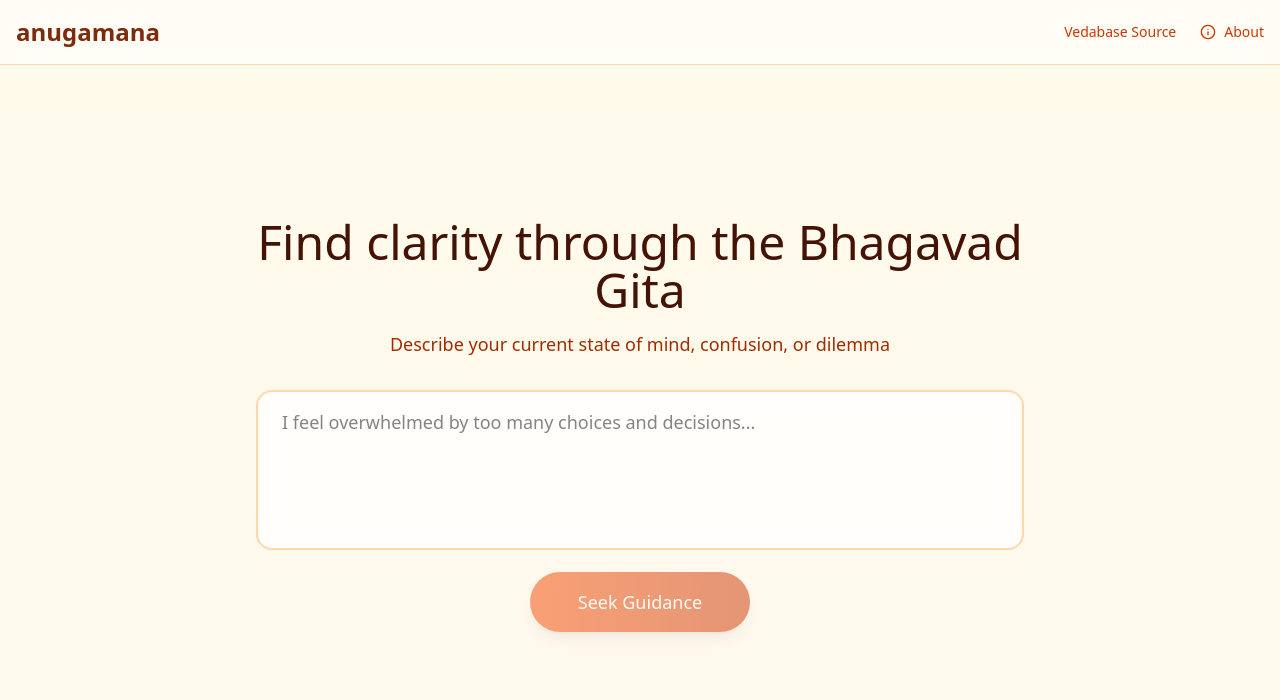
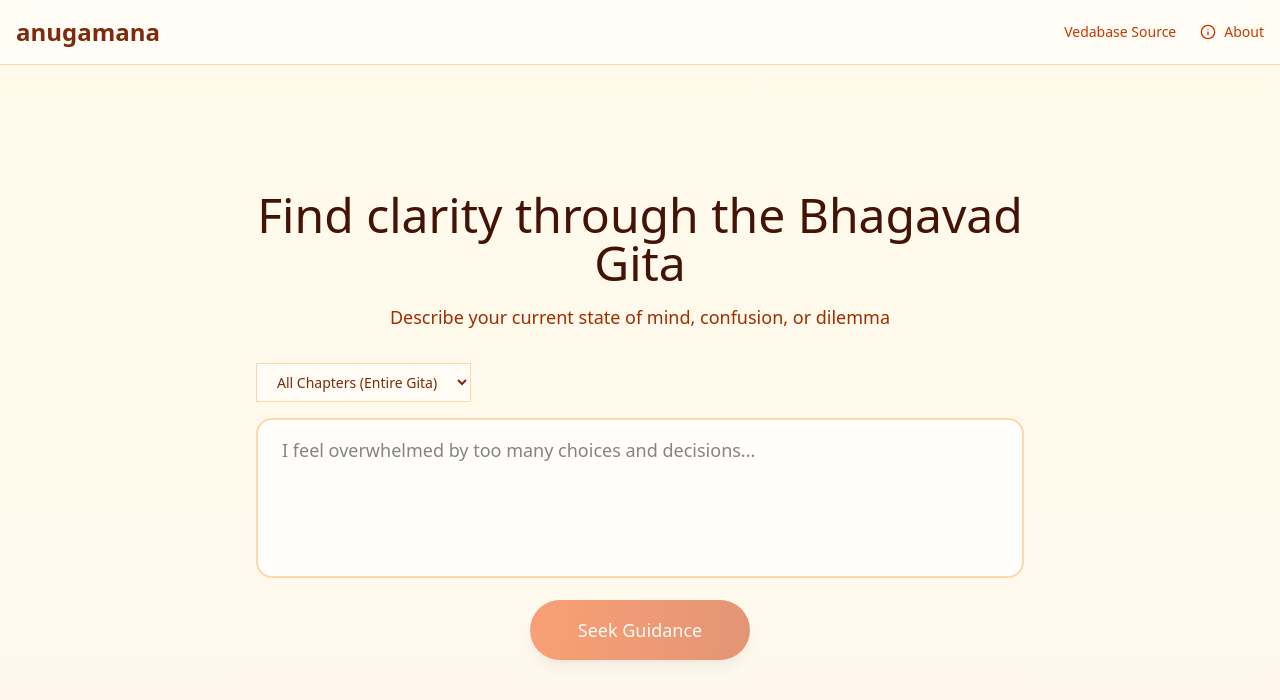
Before and after one commit to swayam-mishra/anugamana, a React (Vite) app in the folder frontend/: page / in a window 1280 px wide. Shown: the top 700 px of the page. Built offline with nearby package versions, Linux system fonts and the light colour scheme.

Commit message:
add chapter filter to guidance search

```diff
--- a/frontend/src/App.tsx
+++ b/frontend/src/App.tsx
@@ -21,6 +21,8 @@
 export default function App() {
   const [state, setState] = useState<AppState>('idle');
   const [userInput, setUserInput] = useState('');
+  // 1. New state for Chapter Filtering
+  const [selectedChapter, setSelectedChapter] = useState<number | null>(null);
   const [selectedVerse, setSelectedVerse] = useState<Verse | null>(null);
 
   const handleSeekGuidance = async () => {
@@ -32,7 +34,9 @@
       // Connects to the FastAPI backend
       const response = await axios.post('https://cowsyy-anugamana-backend.hf.space/search', {
         query: userInput,
-        limit: 1
+        limit: 1,
+        // 2. Send the selected chapter (if any) to the backend
+        chapter: selectedChapter
       });
 
       const data = response.data.results[0];
@@ -40,12 +44,18 @@
       if (data) {
 
         const rawEmotions = data.metadata.emotions || "";
-
         const emotionTags = rawEmotions.split(',').map((s: string) => s.trim()).filter(Boolean);
 
-        const dynamicInterpretation = emotionTags.length > 0
-          ? `This verse specifically addresses feelings of ${emotionTags[0]} and offers spiritual guidance on how to navigate them.`
-          : 'This verse resonates with your current state of mind. Reflect on its meaning to find clarity.';
+        // 3. AI ADVICE LOGIC:
+        // Check if the backend provided 'ai_advice' (Gemini RAG).
+        // If yes, use it. If no, fall back to the template.
+        const aiAdvice = data.metadata.ai_advice;
+
+        const finalInterpretation = aiAdvice
+          ? aiAdvice
+          : (emotionTags.length > 0
+              ? `This verse specifically addresses feelings of ${emotionTags[0]} and offers spiritual guidance on how to navigate them.`
+              : 'This verse resonates with your current state of mind. Reflect on its meaning to find clarity.');
 
         const verseData: Verse = {
           chapter: data.metadata.chapter,
@@ -56,7 +66,7 @@
           translation: data.metadata.translation || data.text,
           purport: data.metadata.purport || '',
 
-          interpretation: dynamicInterpretation,
+          interpretation: finalInterpretation, // Use the smart interpretation
           keywords: emotionTags
         };
 
@@ -77,6 +87,8 @@
     setState('idle');
     setUserInput('');
     setSelectedVerse(null);
+    // Note: We deliberately do NOT reset selectedChapter here,
+    // so the user can ask multiple questions within the same chapter context.
   };
 
   return (
@@ -107,11 +119,14 @@
       ) : (
         <main className="container mx-auto px-4 flex items-center justify-center min-h-[calc(100vh-80px)]">
           <div className="w-full max-w-3xl">
+            {/* 4. Pass the new props to HeroSection */}
             <HeroSection
               state={state === 'loading' ? 'loading' : 'idle'}
               userInput={userInput}
               onInputChange={setUserInput}
               onSeekGuidance={handleSeekGuidance}
+              selectedChapter={selectedChapter}
+              onChapterChange={setSelectedChapter}
             />
           </div>
         </main>
--- a/frontend/src/components/HeroSection.tsx
+++ b/frontend/src/components/HeroSection.tsx
@@ -9,6 +9,9 @@
   userInput: string;
   onInputChange: (value: string) => void;
   onSeekGuidance: () => void;
+  // New props for filtering
+  selectedChapter: number | null;
+  onChapterChange: (chapter: number | null) => void;
 }
 
 const EXAMPLE_PROMPTS = [
@@ -17,11 +20,6 @@
   "I'm struggling to let go of past mistakes...",
   "I want to find inner peace and calm my anxious mind...",
   "I'm unsure which path to take in my career...",
-  "I'm seeking courage to face my fears...",
-  "I want to understand how to deal with change...",
-  "I'm looking for guidance on spiritual growth...",
-  "I want to learn how to focus better and avoid distractions...",
-  "I'm trying to overcome comparison with others...",
 ];
 
 export function HeroSection({
@@ -29,13 +27,15 @@
   userInput,
   onInputChange,
   onSeekGuidance,
+  selectedChapter,
+  onChapterChange,
 }: HeroSectionProps) {
   const [placeholderIndex, setPlaceholderIndex] = useState(0);
 
   useEffect(() => {
     const interval = setInterval(() => {
       setPlaceholderIndex((prev) => (prev + 1) % EXAMPLE_PROMPTS.length);
-    }, 3000); // Change every 3 seconds
+    }, 3000);
 
     return () => clearInterval(interval);
   }, []);
@@ -67,6 +67,27 @@
       </motion.div>
 
       <div className="space-y-4">
+        {/* Chapter Filter Dropdown */}
+        <div className="flex justify-end">
+          <select
+            value={selectedChapter || ""}
+            onChange={(e) => {
+              const val = e.target.value;
+              onChapterChange(val ? parseInt(val) : null);
+            }}
+            disabled={state === 'loading'}
+            className="px-4 py-2 rounded-lg bg-white/50 border border-orange-200 text-orange-900 text-sm focus:outline-none focus:border-orange-400 cursor-pointer hover:bg-white/80 transition-colors"
+          >
+            <option value="">All Chapters (Entire Gita)</option>
+            {Array.from({ length: 18 }, (_, i) => i + 1).map((num) => (
+              <option key={num} value={num}>
+                Chapter {num}
+              </option>
+            ))}
+          </select>
+        </div>
+
+        {/* Input Area */}
         <div className="relative">
           <textarea
             value={userInput}
@@ -100,7 +121,9 @@
             animate={{ opacity: 1 }}
             className="text-sm text-orange-700 italic"
           >
-            Scanning the wisdom of 700 verses...
+            {selectedChapter
+              ? `Scanning Chapter ${selectedChapter}...`
+              : "Scanning the wisdom of 700 verses..."}
           </motion.p>
         )}
       </div>
```
